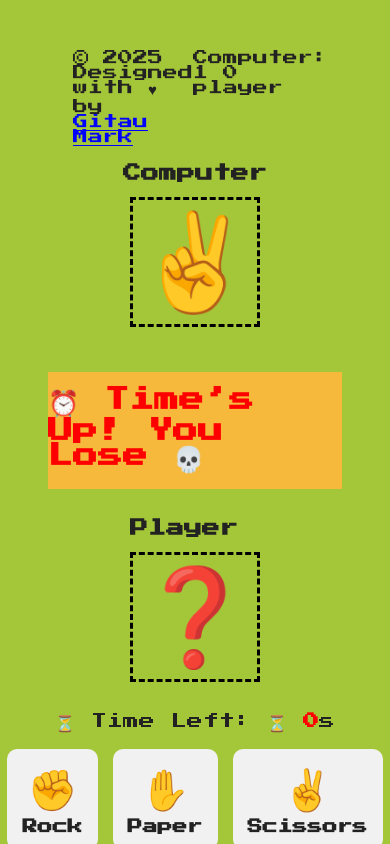
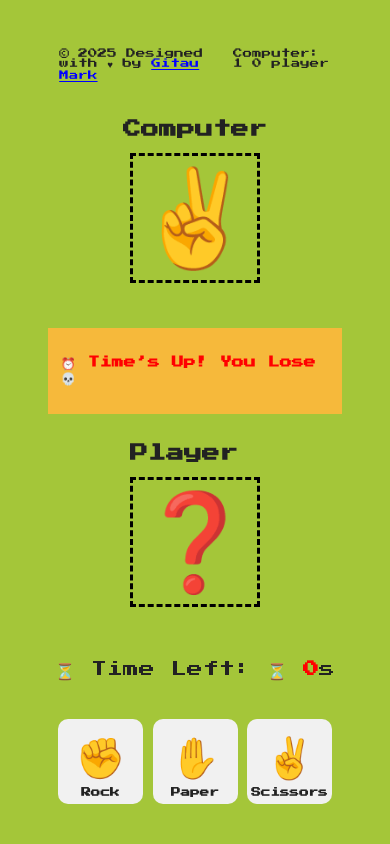
Before and after one commit to de-scientist/rock_paper_scissors_game, a website built with Vite: page index.html in a window 390 px wide. Built offline with nearby package versions, Linux system fonts and the light colour scheme.

Commit message:
add styling for responsive  design for max-width - 768px

```diff
--- a/src/style.css
+++ b/src/style.css
@@ -22,7 +22,7 @@ body {
 
 
 .game-container {
-  max-width: 800px;
+  max-width: 880px;
   width: 100%;
   height: 100%;
   background-color: #a4c639;
@@ -42,9 +42,10 @@ body {
   width: 100%;
   display: flex;
   justify-content: space-between;
-  padding-bottom: 10px;
-  padding: 10px 25px;
-  font-size: 15px;
+  padding-right:0 25px;
+  padding-left: 0;
+  margin: 0;
+  font-size: 12px;
 }
 
 .container-wrapper a {
@@ -155,3 +156,46 @@ body {
   font-weight: bold;
   color: #222;
 }
+
+/*Responsive Design */
+@media (max-width: 768px) {
+  .container-wrapper {
+    font-size: 0.6rem;
+    padding: 0.5rem 0.7rem;
+  }
+
+  #result-text {
+  font-size: 0.8rem;
+  padding: 0.8rem;
+}
+
+.controls {
+  gap: 0.6rem;
+}
+
+.controls button {
+  font-size: 0.7rem;
+  padding: 0.8rem;
+}
+}
+
+@media (max-width: 480px) {
+  body {
+    font-size: 0.6rem;
+  }
+
+  .controls {
+    font-size: 0.55rem;
+  }
+
+  .controls button {
+    width: 85px;
+    height: 85px;
+    flex-direction: column;
+    font-size: 0.6rem;
+  }
+
+  #result-text {
+    font-size: 0.75rem;
+  }
+}
```
